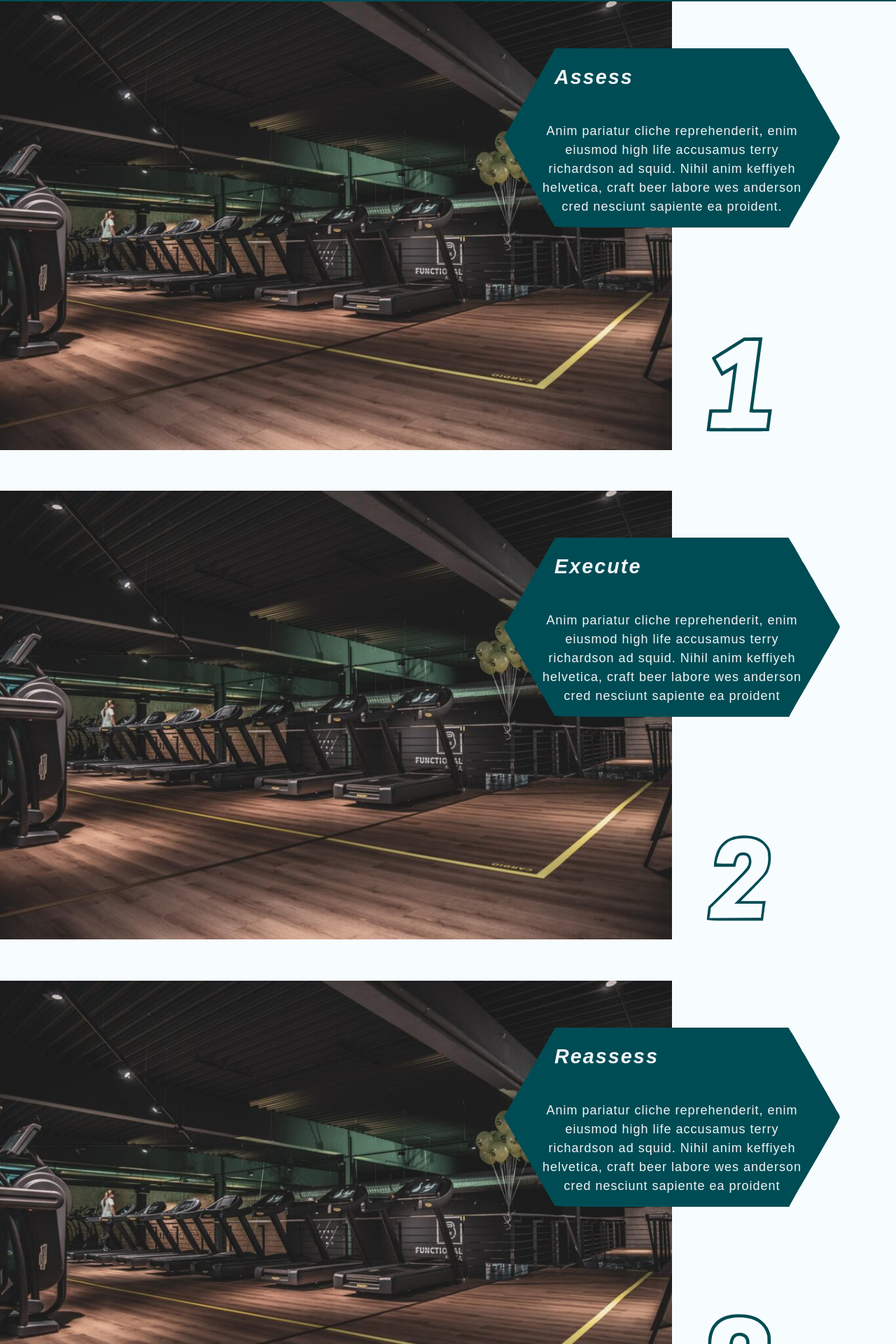
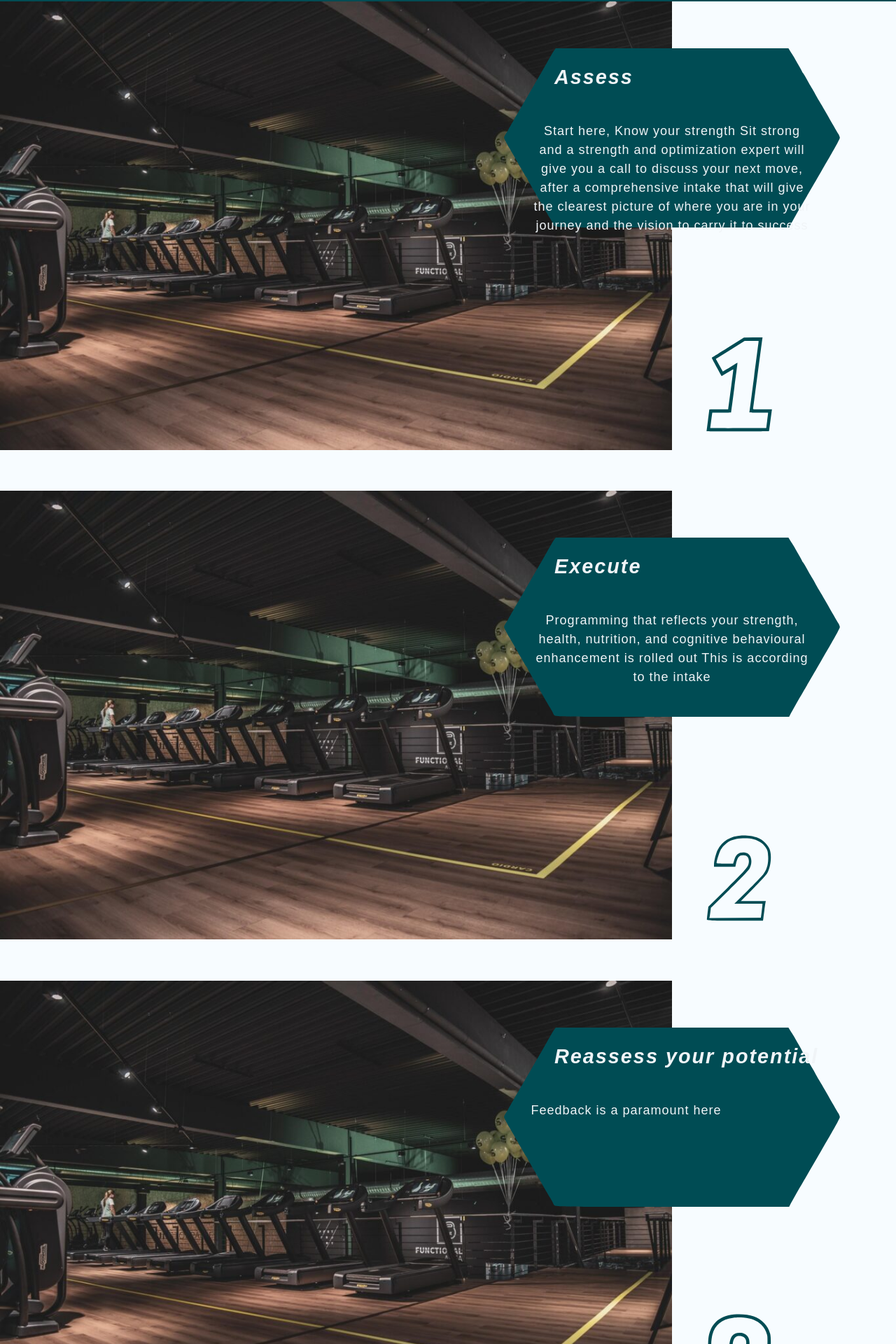
Before and after one commit to Aranesh22/mcf, a React (Create React App) app in the folder client/: page / in a window 1280 px wide. Shown: the part 1396-3316 px from the top of the page at 70% size. Built offline with nearby package versions, Linux system fonts and the light colour scheme; a small style sheet from the web is missing.

Commit message:
Update HowitWorksPanel.js

```diff
--- a/client/src/components/PanelsHomepage/howitWorksPanel/HowitWorksPanel.js
+++ b/client/src/components/PanelsHomepage/howitWorksPanel/HowitWorksPanel.js
@@ -9,14 +9,14 @@ import no4 from '../../../assets/hWimgs/no4.svg'
 import hWBg from '../../../assets/hWimgs/hWBg.png'
 
 const stepInfo = [
-    {bgImg: hWBg, numImg: no1, hText: "Assess", text: "Anim pariatur cliche reprehenderit, enim eiusmod high life accusamus terry richardson ad squid. Nihil anim keffiyeh helvetica, craft beer labore wes anderson cred nesciunt sapiente ea proident."},
-    {bgImg: hWBg, numImg: no2, hText: "Execute", text: "Anim pariatur cliche reprehenderit, enim eiusmod high life accusamus terry richardson ad squid. Nihil anim keffiyeh helvetica, craft beer labore wes anderson cred nesciunt sapiente ea proident"},
-    {bgImg: hWBg, numImg: no3, hText: "Reassess", text: "Anim pariatur cliche reprehenderit, enim eiusmod high life accusamus terry richardson ad squid. Nihil anim keffiyeh helvetica, craft beer labore wes anderson cred nesciunt sapiente ea proident"},
-    {bgImg: hWBg, numImg: no4, hText: "Progress", text: "Anim pariatur cliche reprehenderit, enim eiusmod high life accusamus terry richardson ad squid. Nihil anim keffiyeh helvetica, craft beer labore wes anderson cred nesciunt sapiente ea proident"}
+    {bgImg: hWBg, numImg: no1, hText: "Assess", text: 'Start here, Know your strength Sit strong and a strength and optimization expert will give you a call to discuss your next move, after a comprehensive intake that will give the clearest picture of where you are in your journey and the vision to carry it to success'},
+    {bgImg: hWBg, numImg: no2, hText: "Execute", text: 'Programming that reflects your strength, health, nutrition, and cognitive behavioural enhancement is rolled out This is according to the intake'},
+    {bgImg: hWBg, numImg: no3, hText: "Reassess your potential", text: 'Feedback is a paramount here'},
+    {bgImg: hWBg, numImg: no4, hText: "Automate your strength", text: 'With the tools in place to ensure a habit shift and a physical empowerment, its you back in the driver seat, with the tools your need to succeed, don’t worry, we are always here to ensure you stay the course and level up as you an athlete for life'}
+]
 
-]
 const renderStep = (step, index) => {
-    return(
+    return (
       <HowitWorksStep key={index}
             bgImg={step.bgImg}
             numImg={step.numImg}
```
